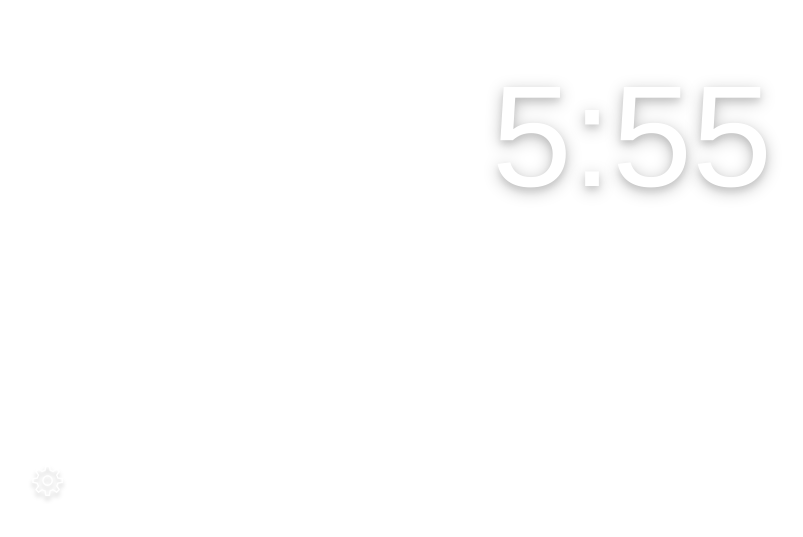
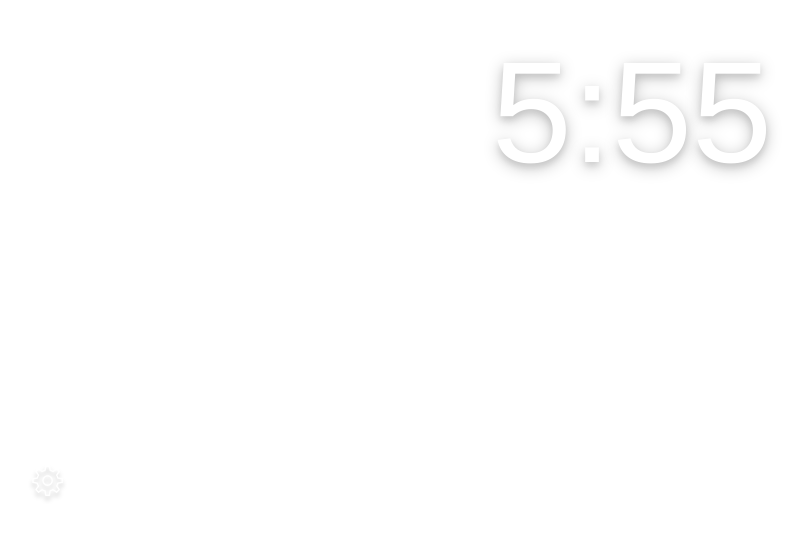
Before and after one commit to PlayXman/app-my-spotlight, a Vue app: page / in a window 1280 px wide. Shown: the part 263-800 px from the top of the page, without its empty margins (8-811 px from the left). Built offline with nearby package versions, Linux system fonts and the light colour scheme.

Commit message:
Fixed grid, background preloading and project info.

```diff
--- a/package.json
+++ b/package.json
@@ -1,6 +1,6 @@
 {
   "name": "app-startpage",
-  "version": "1.0.0",
+  "version": "1.0.3",
   "private": true,
   "scripts": {
     "serve": "vue-cli-service serve",
--- a/src/App.vue
+++ b/src/App.vue
@@ -1,15 +1,25 @@
 <template>
   <div class="app">
     <Background />
-    <MiddleCont>
-      <Time />
-    </MiddleCont>
-    <Settings />
+    <div class="content">
+      <div class="row--top">
+        <div></div>
+        <div></div>
+      </div>
+      <div class="row--middle">
+        <Time />
+      </div>
+      <div class="row--bottom">
+        <div>
+          <Settings />
+        </div>
+        <div></div>
+      </div>
+    </div>
   </div>
 </template>
 
 <script>
-import MiddleCont from "./layouts/MiddleCont";
 import Time from "./components/Time";
 import Background from "./components/Background";
 import Settings from "./components/settings/Settings";
@@ -19,8 +29,7 @@ export default {
   components: {
     Settings,
     Background,
-    Time,
-    MiddleCont
+    Time
   }
 };
 </script>
@@ -54,4 +63,37 @@ body {
   height: 100vh;
   color: var(--font-color);
 }
+
+.content {
+  display: flex;
+  flex-direction: column;
+  flex-wrap: wrap;
+  justify-content: space-between;
+  position: relative;
+  z-index: 5;
+  width: 100vw;
+  height: 100vh;
+  padding: var(--main-padding);
+}
+
+.row--top,
+.row--bottom {
+  display: flex;
+  justify-content: space-between;
+  flex-wrap: wrap;
+}
+
+.row--top {
+  align-items: flex-start;
+}
+
+.row--bottom {
+  align-items: flex-end;
+}
+
+.row--middle {
+  display: flex;
+  flex-direction: column;
+  align-items: center;
+}
 </style>
--- a/src/components/Background.vue
+++ b/src/components/Background.vue
@@ -1,18 +1,18 @@
 <template>
-  <div class="modal__wrapper" :style="{ backgroundImage: `url(${src})` }" />
+  <div :style="{ backgroundImage: `url(${src})` }" />
 </template>
 
 <script>
 import BgPicture from "../models/BgPicture";
 
+const bgPicture = new BgPicture();
+
 export default {
   name: "Background",
   data: () => ({
-    src: ""
+    src: bgPicture.getLastImage()
   }),
   mounted() {
-    const bgPicture = new BgPicture();
-
     if (bgPicture.isSetCorrectly()) {
       bgPicture
         .getImage()
@@ -28,7 +28,7 @@ export default {
 </script>
 
 <style scoped>
-.modal__wrapper {
+div {
   position: absolute;
   left: 0;
   right: 0;
@@ -37,5 +37,6 @@ export default {
   background-position: center;
   background-repeat: no-repeat;
   background-size: cover;
+  transition: background ease 150ms;
 }
 </style>
--- a/src/components/settings/Modal.vue
+++ b/src/components/settings/Modal.vue
@@ -42,9 +42,8 @@ export default {
 .modal {
   position: absolute;
   left: 0;
-  width: 100%;
+  width: calc(100vw - 2 * var(--main-padding));
   max-width: 400px;
-  top: 0;
   bottom: 3.5rem;
   overflow: auto;
   background: rgba(255, 255, 255, 0.8);
--- a/src/components/settings/Settings.vue
+++ b/src/components/settings/Settings.vue
@@ -1,6 +1,6 @@
 <template>
-  <div class="settings">
-    <Button v-bind:on-click="toggleOpen" :active="open" class="button">
+  <div>
+    <Button v-bind:on-click="toggleOpen" :active="open">
       <SettingsIcon />
     </Button>
     <transition name="fade">
@@ -33,18 +33,9 @@ export default {
 </script>
 
 <style scoped>
-.settings {
-  position: absolute;
-  left: var(--main-padding);
-  right: var(--main-padding);
-  top: var(--main-padding);
-  bottom: var(--main-padding);
-}
-
-.button {
-  position: absolute;
-  bottom: 0;
-  left: 0;
+div {
+  position: relative;
+  overflow: visible;
 }
 
 .fade-enter-active,
--- a/src/models/BgPicture.js
+++ b/src/models/BgPicture.js
@@ -32,6 +32,13 @@ class BgPicture {
   }
 
   /**
+   * @returns {string} Last downloaded image
+   */
+  getLastImage() {
+    return this._getLastPic();
+  }
+
+  /**
    * @returns {Promise<String, String>} Last pic url if rejected
    */
   getImage() {
@@ -47,7 +54,9 @@ class BgPicture {
             const url = json.urls.raw;
             if (url) {
               this._saveNewPic(url);
-              resolve(this._formatPic(url));
+              this._preloadImage(this._formatPic(url), formattedUrl => {
+                resolve(formattedUrl);
+              });
             }
           })
           .catch(() => {
@@ -123,6 +132,20 @@ class BgPicture {
       String(Date.now())
     );
   }
+
+  /**
+   * @param {string} imgUrl
+   * @param {function(string)} cb Returns image's url
+   * @private
+   */
+  _preloadImage(imgUrl, cb) {
+    const img = new Image();
+    img.src = imgUrl;
+
+    img.addEventListener("load", () => {
+      cb(imgUrl);
+    });
+  }
 }
 
 export default BgPicture;
```
Also changed, not shown: 1 other file (tests, documents, lock files or other folders).
